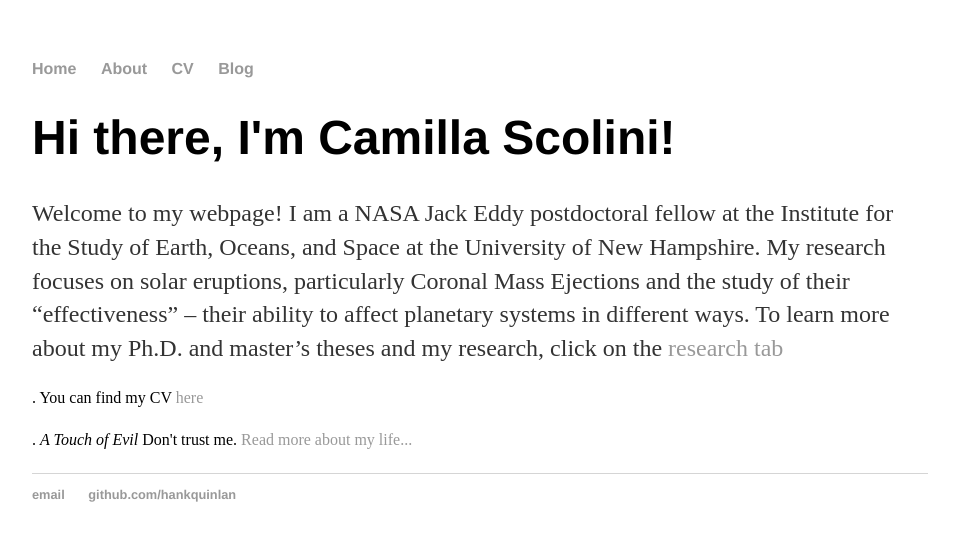
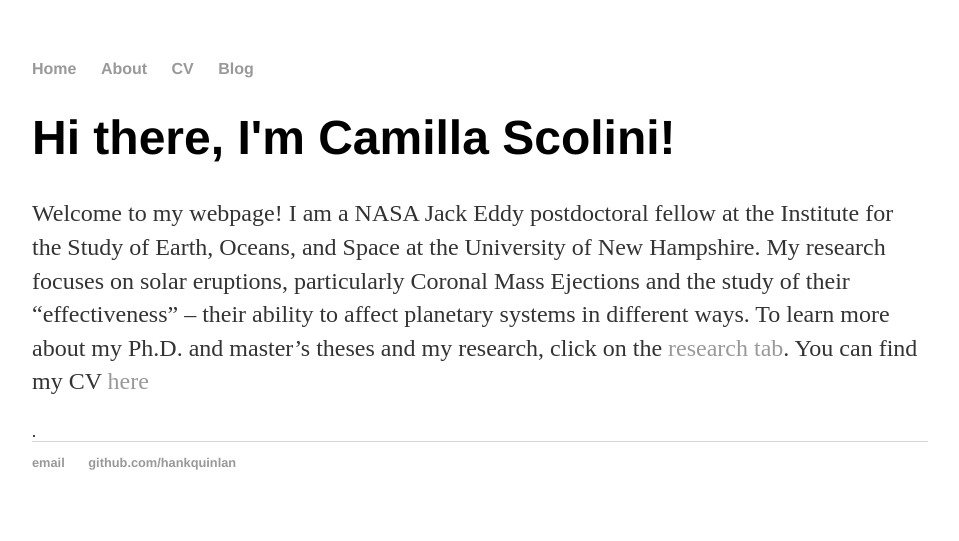
Before and after one commit to scolini/scolini.github.io, a Jekyll site: the page built from index.html, in a window 1280 px wide. Shown: the top 541 px of the page, without its empty margins (160-1119 px from the left). Built offline with Jekyll 4.4.1, drawn with Linux system fonts in a browser that asks for light colours.

Commit message:
Update index.html

```diff
--- a/index.html
+++ b/index.html
@@ -12,8 +12,7 @@
 		particularly Coronal Mass Ejections and the study of their “effectiveness”
 		– their ability to affect planetary systems in different ways.
 
-		To learn more about my Ph.D. and master’s theses and my research, click on the <a href="/research">research tab</a></p>.
+		To learn more about my Ph.D. and master’s theses and my research, click on the <a href="/research">research tab</a>.
 		You can find my CV <a href="/cv">here</a></p>.
 
-		<em>A Touch of Evil</em> Don't trust me. <a href="/about">Read more about my life...</a></p>
 </div><!-- /.blurb -->
```
